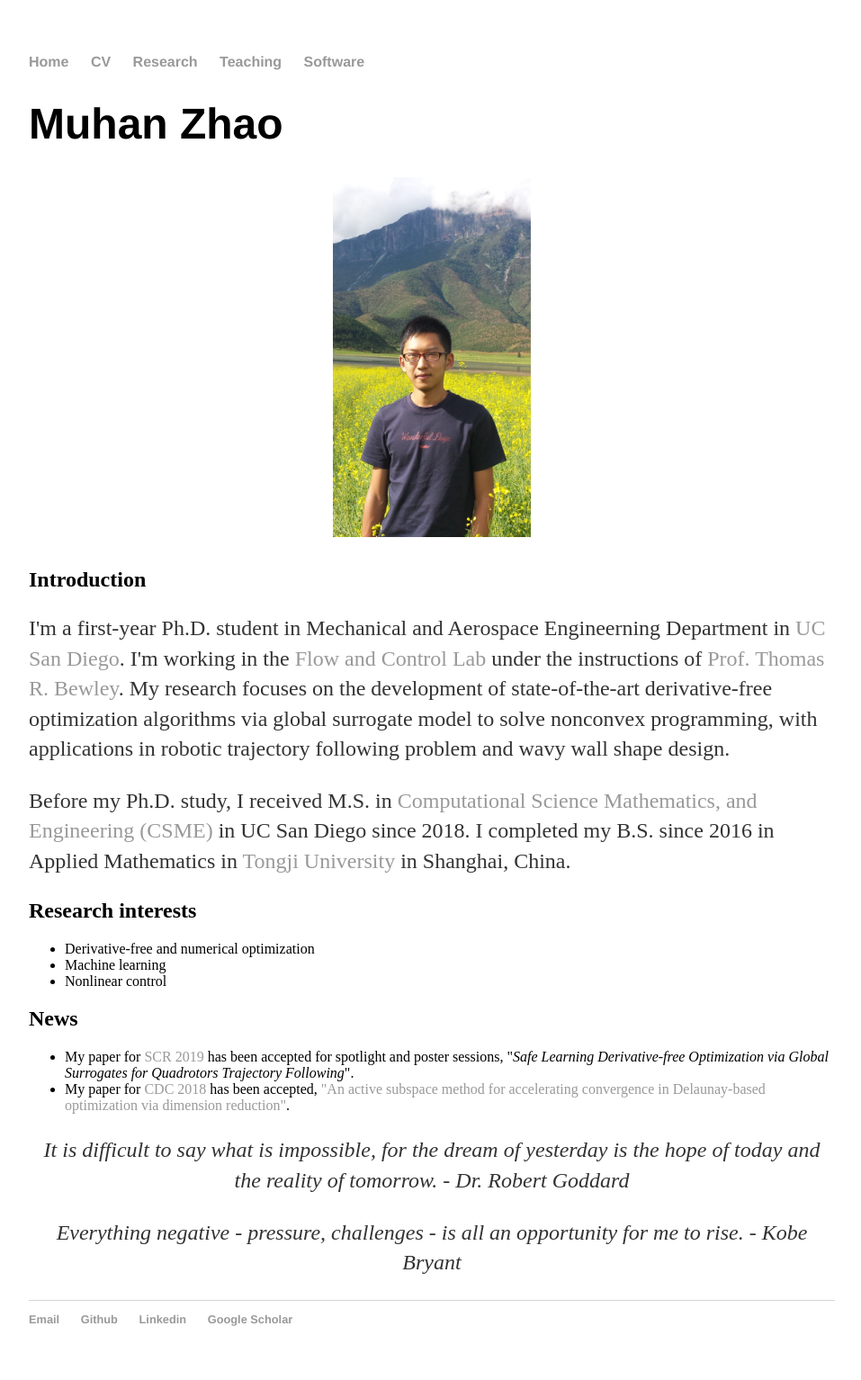
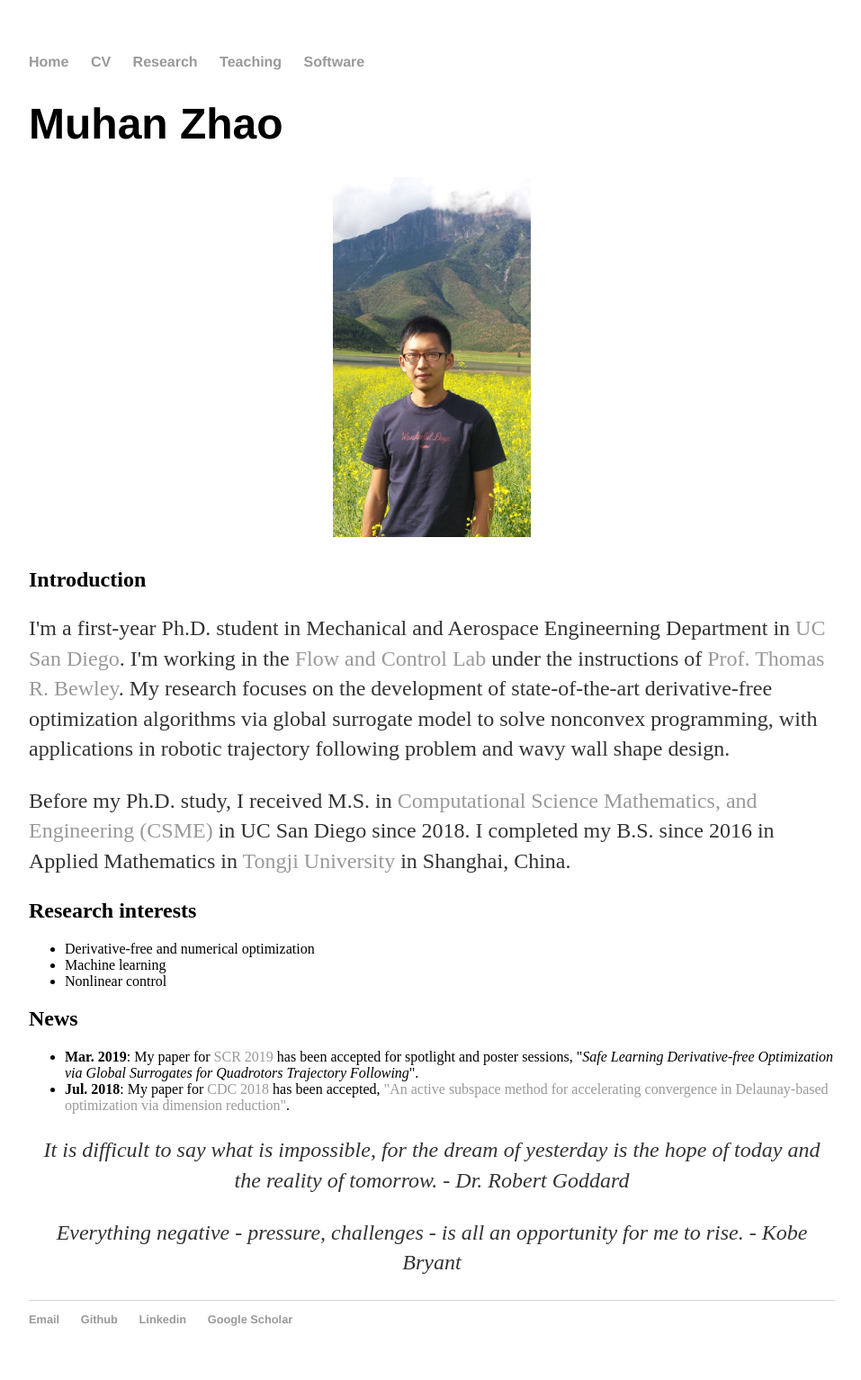
Before and after one commit to kimukook/kimukook.github.io, a Jekyll site: the page built from index.html, in a window 1280 px wide. Shown: the whole page at 90% size, without its empty margins (160-1117 px from the left). Built offline with Jekyll 4.4.1, drawn with Linux system fonts in a browser that asks for light colours.

Commit message:
Update index.html

```diff
--- a/index.html
+++ b/index.html
@@ -21,8 +21,8 @@
 	</ul>
 	<h2> News </h2>
 	<ul>
-		<li> My paper for <a href="http://scr2019.caltech.edu">SCR 2019</a> has been accepted for spotlight and poster sessions, "<i>Safe Learning Derivative-free Optimization via Global Surrogates for Quadrotors Trajectory Following</i>". </li>
-		<li> My paper for <a href="https://cdc2018.ieeecss.org">CDC 2018</a> has been accepted, <a href="https://ieeexplore.ieee.org/abstract/document/8619219">"An active subspace method for accelerating convergence in Delaunay-based optimization via dimension reduction"</a>.</li>
+		<li> <b>Mar. 2019</b>: My paper for <a href="http://scr2019.caltech.edu">SCR 2019</a> has been accepted for spotlight and poster sessions, "<i>Safe Learning Derivative-free Optimization via Global Surrogates for Quadrotors Trajectory Following</i>". </li>
+		<li> <b>Jul. 2018</b>: My paper for <a href="https://cdc2018.ieeecss.org">CDC 2018</a> has been accepted, <a href="https://ieeexplore.ieee.org/abstract/document/8619219">"An active subspace method for accelerating convergence in Delaunay-based optimization via dimension reduction"</a>.</li>
 	</ul>
 	<p align="center"> <i>It is difficult to say what is impossible, for the dream of yesterday is the hope of today and the reality of tomorrow. - Dr. Robert Goddard </i> </p>
 	<p align="center"> <i>Everything negative - pressure, challenges - is all an opportunity for me to rise. - Kobe Bryant </i> </p>
```
